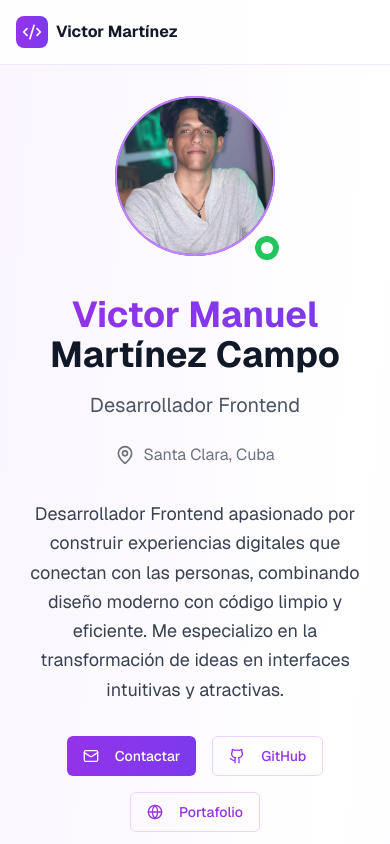
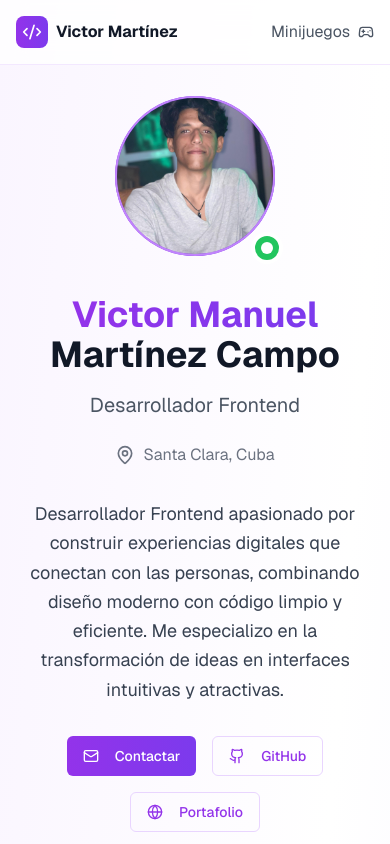
Before and after one commit to ViticoMC/victor-portfolio, a Next.js app: page / in a window 390 px wide. Shown: the top 844 px of the page. Built offline with nearby package versions, Linux system fonts and the light colour scheme.

Commit message:
fix nav-navigation

```diff
--- a/app/page.tsx
+++ b/app/page.tsx
@@ -120,11 +120,15 @@ export default function Portfolio() {
                 <Contact className="w-4 h-4 ml-2 mt-1" />
 
               </a>
-              <Link href="/minijuegos" className="flex text-gray-600 hover:text-purple-600 transition-colors">
+              <Link href="/minijuegos" className="flex text-gray-600 hover:text-purple-600 transition-colors ">
                 Minijuegos
                 <Gamepad2 className="w-4 h-4 ml-2 mt-1" />
               </Link>
             </div>
+            <Link href="/minijuegos" className=" lg:hidden flex text-gray-600 hover:text-purple-600 transition-colors ">
+              Minijuegos
+              <Gamepad2 className="w-4 h-4 ml-2 mt-1" />
+            </Link>
           </div>
         </div>
       </nav>
```
